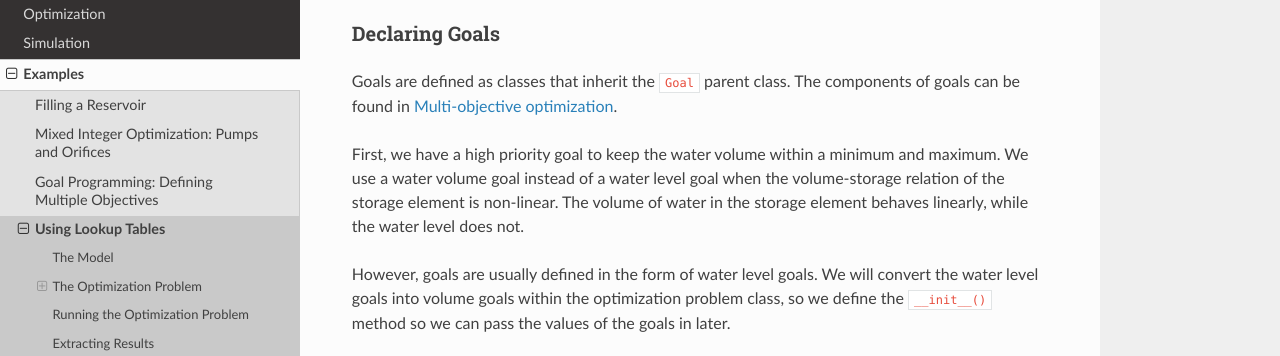
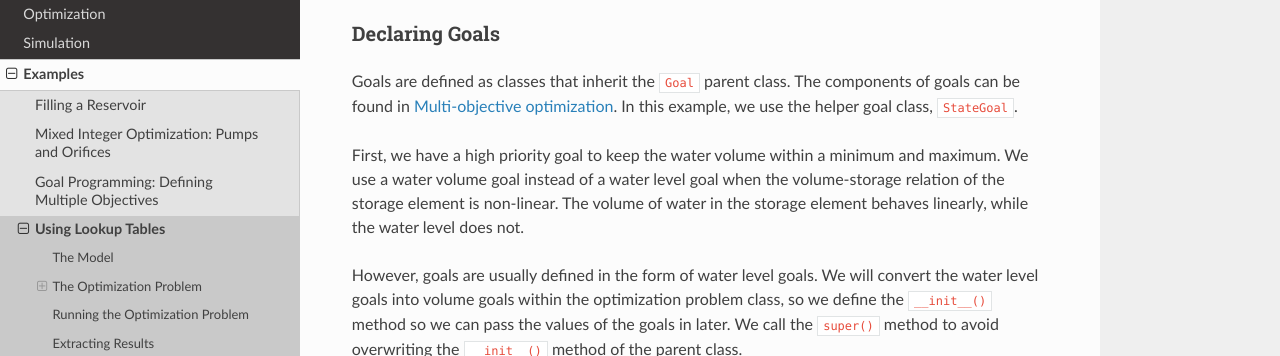
Before and after one commit to vdwees/rtc-tools, a Sphinx documentation site: the page built from doc/examples/lookup_table.rst, in a window 1280 px wide and 900 px high, scrolled down 1581 px, cut to the strip 161-517 px from the top of the window. Built offline with Sphinx 7.4.7 and the Read the Docs theme 2.0.0, drawn with Linux system fonts in a browser that asks for light colours.

Commit message:
addressed changes in the documentation

```diff
--- a/doc/examples/lookup_table.rst
+++ b/doc/examples/lookup_table.rst
@@ -65,7 +65,8 @@ Declaring Goals
 '''''''''''''''
 
 Goals are defined as classes that inherit the ``Goal`` parent class. The
-components of goals can be found in :doc:`../optimization/multi_objective`.
+components of goals can be found in :doc:`../optimization/multi_objective`. In
+this example, we use the helper goal class, ``StateGoal``.
 
 First, we have a high priority goal to keep the water volume within a minimum
 and maximum. We use a water volume goal instead of a water level goal when the
@@ -73,9 +74,10 @@ volume-storage relation of the storage element is non-linear. The volume of
 water in the storage element behaves linearly, while the water level does not.
 
 However, goals are usually defined in the form of water level goals. We will
-convert the water level goals into volume goals within the optimization problem
-class, so we define the ``__init__()`` method so we can pass the values of the
-goals in later.
+convert the water level goals into volume goals within the optimization
+problem class, so we define the ``__init__()`` method so we can pass the
+values of the goals in later. We call the ``super()`` method to avoid
+overwriting the ``__init__()`` method of the parent class.
 
 .. literalinclude:: ../../examples/lookup_table/src/example.py
   :language: python
```
